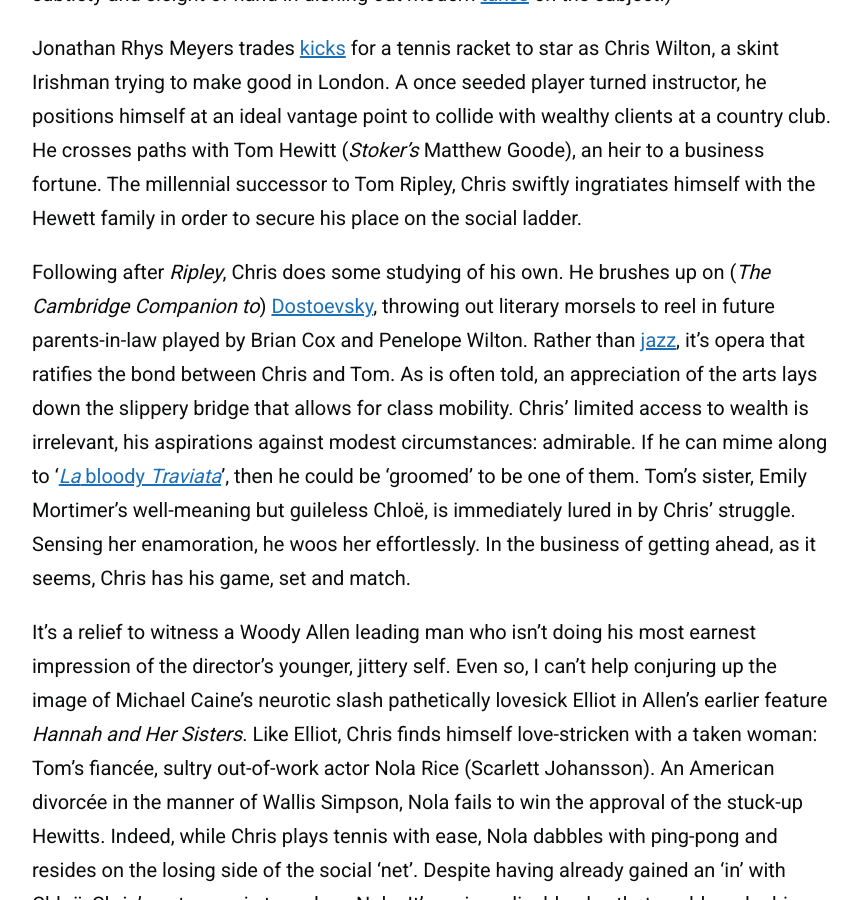
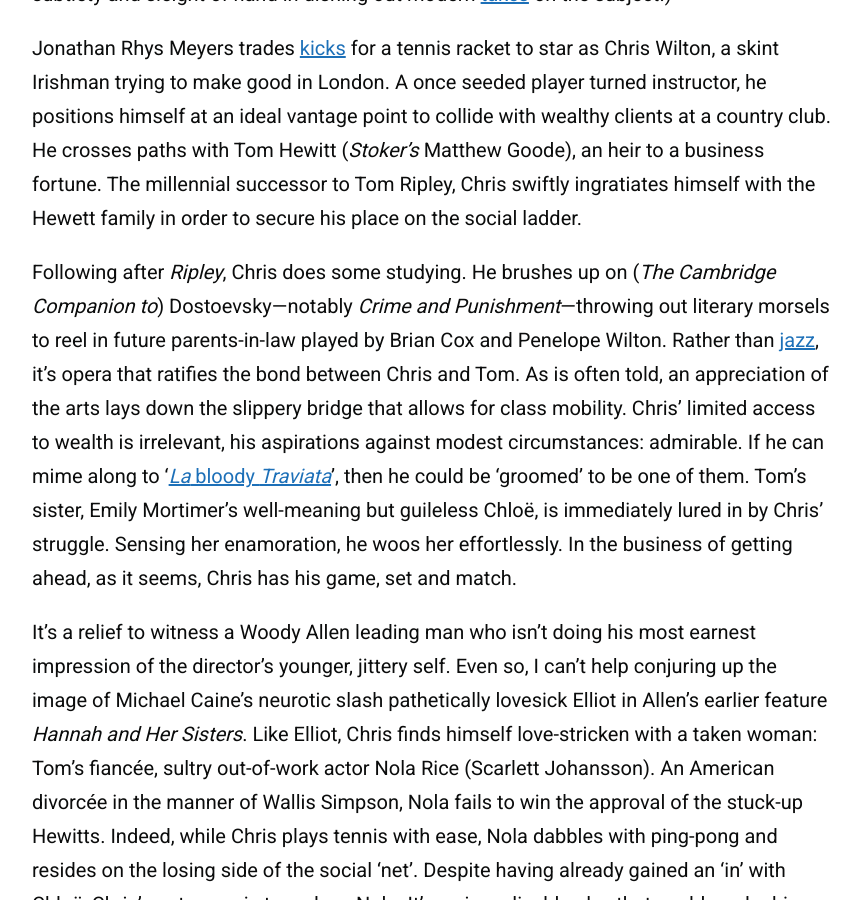
Before and after one commit to zoeurl/zoedowney.github.io, a Jekyll site: the page built from _posts/2024-2-22-match-point.md, in a window 1280 px wide and 900 px high, scrolled down 1839 px. Shown: the whole window, without its empty margins (208-1068 px from the left). Built offline with Jekyll 4.4.1, drawn with Linux system fonts in a browser that asks for light colours.

Commit message:
Update 2024-2-22-match-point.md

```diff
--- a/_posts/2024-2-22-match-point.md
+++ b/_posts/2024-2-22-match-point.md
@@ -17,7 +17,7 @@
 
 Jonathan Rhys Meyers trades [kicks](https://en.wikipedia.org/wiki/Bend_It_Like_Beckham) for a tennis racket to star as Chris Wilton, a skint Irishman trying to make good in London. A once seeded player turned instructor, he positions himself at an ideal vantage point to collide with wealthy clients at a country club. He crosses paths with Tom Hewitt (_Stoker's_ Matthew Goode), an heir to a business fortune. The millennial successor to Tom Ripley, Chris swiftly ingratiates himself with the Hewett family in order to secure his place on the social ladder.
 
-Following after _Ripley_, Chris does some studying of his own. He brushes up on (_The Cambridge Companion to_) [Dostoevsky](https://en.wikipedia.org/wiki/Crime_and_Punishment), throwing out literary morsels to reel in future parents-in-law played by Brian Cox and Penelope Wilton. Rather than [jazz](https://www.youtube.com/watch?v=mT-fOr29OfA&t=1s&ab_channel=TomasvdB), it’s opera that ratifies the bond between Chris and Tom. As is often told, an appreciation of the arts lays down the slippery bridge that allows for class mobility. Chris’ limited access to wealth is irrelevant, his aspirations against modest circumstances: admirable. If he can mime along to ‘[_La_ bloody _Traviata_](https://en.wikipedia.org/wiki/La_traviata)’, then he could be ‘groomed’ to be one of them. Tom’s sister, Emily Mortimer’s well-meaning but guileless Chloë, is immediately lured in by Chris’ struggle. Sensing her enamoration, he woos her effortlessly. In the business of getting ahead, as it seems, Chris has his game, set and match.
+Following after _Ripley_, Chris does some studying. He brushes up on (_The Cambridge Companion to_) Dostoevsky—notably _Crime and Punishment_—throwing out literary morsels to reel in future parents-in-law played by Brian Cox and Penelope Wilton. Rather than [jazz](https://www.youtube.com/watch?v=mT-fOr29OfA&t=1s&ab_channel=TomasvdB), it’s opera that ratifies the bond between Chris and Tom. As is often told, an appreciation of the arts lays down the slippery bridge that allows for class mobility. Chris’ limited access to wealth is irrelevant, his aspirations against modest circumstances: admirable. If he can mime along to ‘[_La_ bloody _Traviata_](https://en.wikipedia.org/wiki/La_traviata)’, then he could be ‘groomed’ to be one of them. Tom’s sister, Emily Mortimer’s well-meaning but guileless Chloë, is immediately lured in by Chris’ struggle. Sensing her enamoration, he woos her effortlessly. In the business of getting ahead, as it seems, Chris has his game, set and match.
 
 It’s a relief to witness a Woody Allen leading man who isn’t doing his most earnest impression of the director’s younger, jittery self. Even so, I can't help conjuring up the image of Michael Caine’s neurotic slash pathetically lovesick Elliot in Allen’s earlier feature _Hannah and Her Sisters_. Like Elliot, Chris finds himself love-stricken with a taken woman: Tom’s fiancée, sultry out-of-work actor Nola Rice (Scarlett Johansson). An American divorcée in the manner of Wallis Simpson, Nola fails to win the approval of the stuck-up Hewitts. Indeed, while Chris plays tennis with ease, Nola dabbles with ping-pong and resides on the losing side of the social ‘net’. Despite having already gained an ‘in’ with Chloë, Chris’ next move is to seduce Nola. It’s an inexplicable play that could render his final hand overdrawn, but he cannot resist pulling another card from the deck.
 
```
